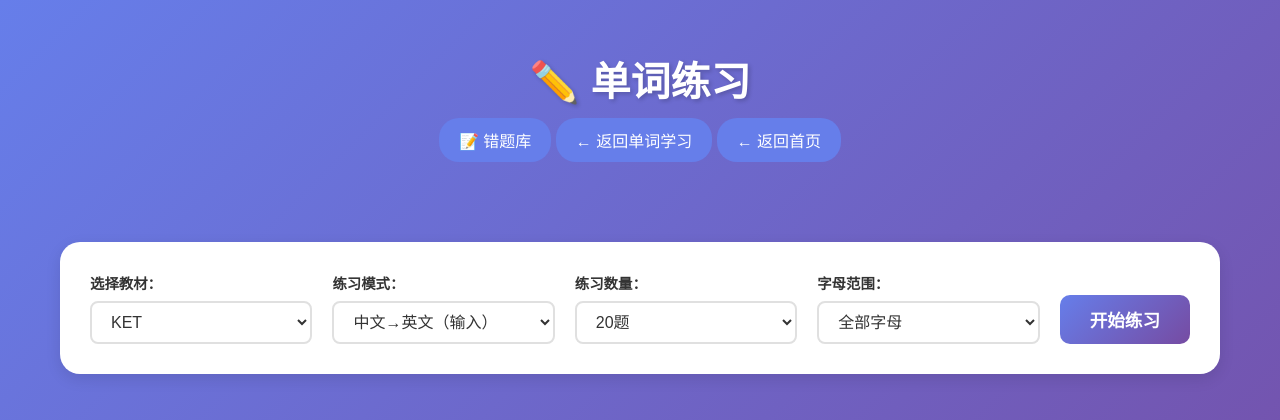
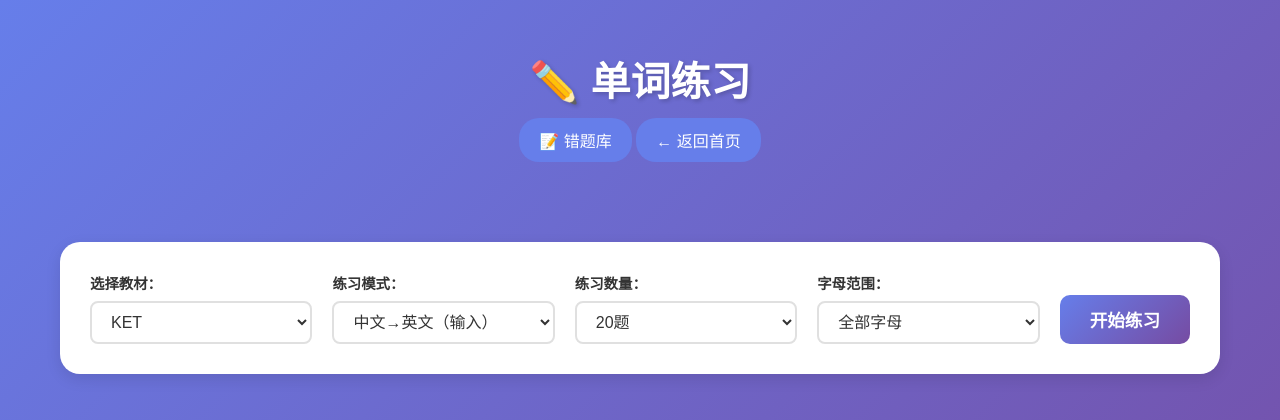
Before and after one commit to KianWeng/school-work, a Flask app: page /english/practice in a window 1280 px wide. Shown: the top 420 px of the page. Run offline with Flask 3, Linux system fonts and the light colour scheme; the visitor is signed in with stand-in values (Sample User, id 1); data that the repository does not hold is empty.

Commit message:
优化单词练习界面布局.

```diff
--- a/templates/practice.html
+++ b/templates/practice.html
@@ -14,7 +14,6 @@
             <h1>✏️ 单词练习</h1>
             <div class="header-actions">
                 <button class="back-btn" onclick="window.location.href='/english/wrong-answers'">📝 错题库</button>
-                <button class="back-btn" onclick="window.location.href='/english/vocabulary'">← 返回单词学习</button>
                 <button class="back-btn" onclick="window.location.href='/'">← 返回首页</button>
             </div>
         </header>
```
